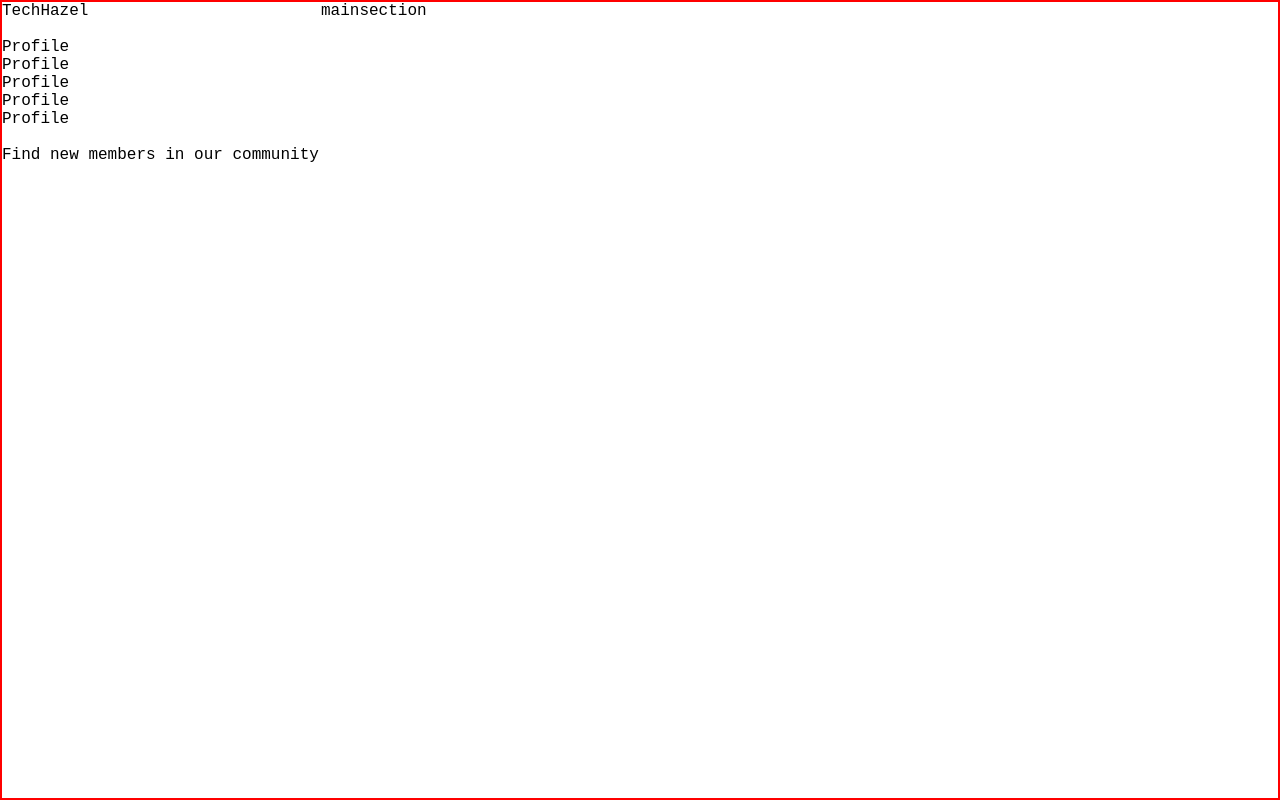
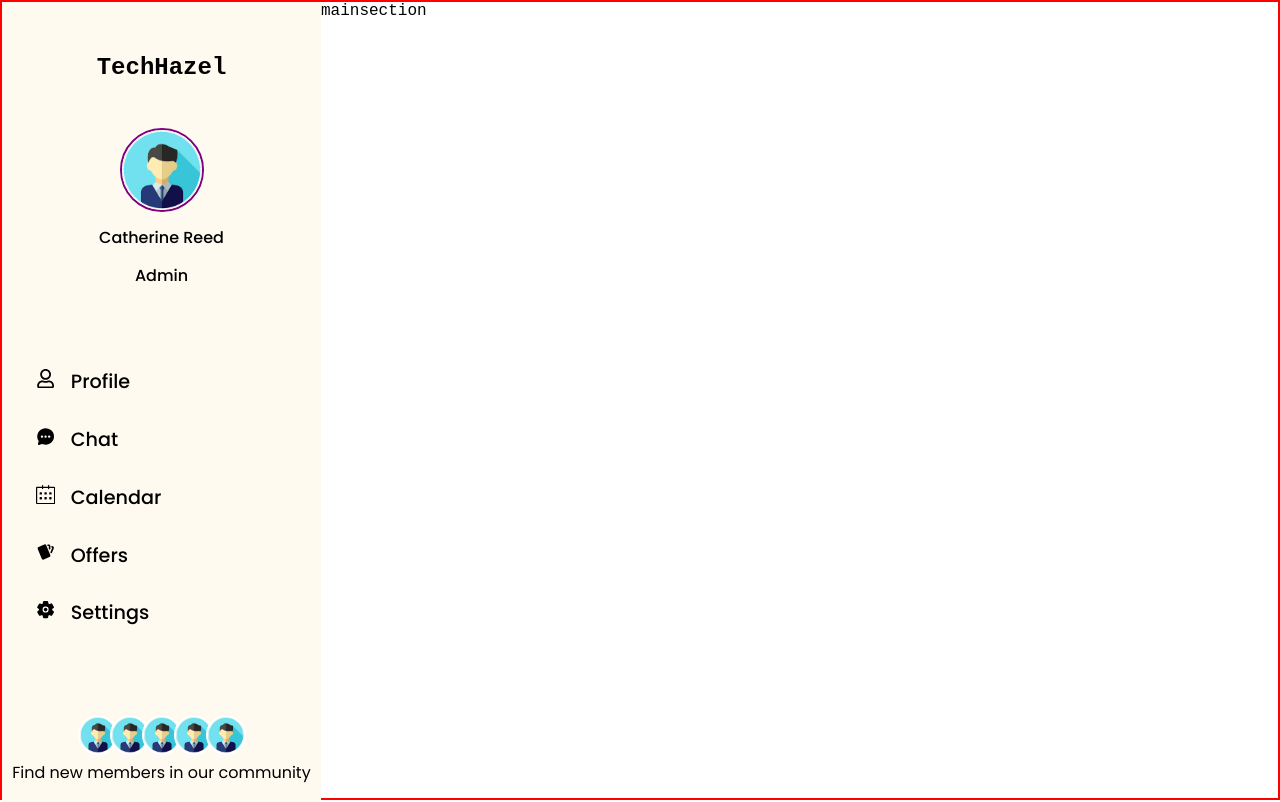
Before and after one commit to Phoenix-031/Dashboard_design, a React (Vite) app: page / in a window 1280 px wide. Built offline with nearby package versions, Linux system fonts and the light colour scheme.

Commit message:
completed base sidebar section

```diff
--- a/package.json
+++ b/package.json
@@ -27,6 +27,7 @@
     "eslint-plugin-react-hooks": "^4.6.0",
     "eslint-plugin-react-refresh": "^0.4.5",
     "postcss": "^8.4.32",
+    "react-icons": "^4.12.0",
     "sass": "^1.69.5",
     "typescript": "^5.2.2",
     "vite": "^5.0.8"
--- a/src/components/sidesection/index.tsx
+++ b/src/components/sidesection/index.tsx
@@ -1,48 +1,66 @@
 
-// import styles from './style.module.scss'
+import styles from './style.module.scss'
+
+//icons
+import { FaRegUser } from "react-icons/fa";
+import { IoChatbubbleEllipses } from "react-icons/io5";
+import { SlCalender } from "react-icons/sl";
+import { TbCardsFilled } from "react-icons/tb";
+import { IoSettings } from "react-icons/io5";
+
+// assets
+import userIcon from '@assets/profile.jpeg'
 
 const Sidesection = () => {
   return (
-    <div>
-        <div className='sidebar_heading'>
+    <div className={styles.sidebar_container}>
+        <div className={styles.sidebar_heading}>
             <img src="" alt="" />
             <span>TechHazel</span>
         </div>
 
-        <div className="sidebar_userinfo">
-            <img src="" alt="" />
-            <span></span>
-            <span></span>
+        <div className={styles.sidebar_userinfo}>
+            <div className={styles.sidebar_userinfo_imgcontainer}>
+                <img src={userIcon} alt="User image" />
+            </div>
+            <span>Catherine Reed</span>
+            <span>Admin</span>
         </div>
 
-        <ul className="sidebar_menu">
+        <ul className={styles.sidebar_menu}>
             <li>
-                <img src="" alt="" />
+                <FaRegUser />
                 <span>Profile</span>
             </li>
             <li>
-                <img src="" alt="" />
-                <span>Profile</span>
+                <IoChatbubbleEllipses />
+                <span>Chat</span>
             </li>
             <li>
-                <img src="" alt="" />
-                <span>Profile</span>
+                <SlCalender />
+                <span>Calendar</span>
             </li>
             <li>
-                <img src="" alt="" />
-                <span>Profile</span>
+                <TbCardsFilled />
+                <span>Offers</span>
             </li>
             <li>
-                <img src="" alt="" />
-                <span>Profile</span>
+                <IoSettings />
+                <span>Settings</span>
             </li>
         </ul>
 
-        <div className="sidebar_community_section_container">
-            <div className="sidebar_community_members">
-                <img src="" alt="" />
+        <div className={styles.sidebar_community_section_container}>
+            <div className={styles.sidebar_community_members}>
+                {/* <ul> */}
+                <img src={userIcon} alt="User image" />
+                <img src={userIcon} alt="User image" />
+                <img src={userIcon} alt="User image" />
+                <img src={userIcon} alt="User image" />
+                <img src={userIcon} alt="User image" />
+                {/* </ul> */}
             </div>
-            <p className="sidebar_community_section_text">Find new members in our community</p>
+            <p className={styles.sidebar_community_section_text}>Find new members in our community</p>
         </div>
     </div>
   )
--- a/src/components/sidesection/style.module.scss
+++ b/src/components/sidesection/style.module.scss
@@ -1,3 +1,112 @@
 .sidebar_container {
-    border: 2px solid green;
+    // border: 2px solid green;
+    background-color: floralwhite;
+    height: 100vh;
+    display: flex;
+    flex-direction: column;
+    justify-content: space-evenly;
+    align-items: baseline;
+    padding: 0.3rem;
+
+    &>.sidebar_heading {
+        width: 100%;
+        text-align: center;
+        // border: 2px solid red;
+        font-size: 1.5rem;
+        font-weight: 600;
+        padding: 2rem 0;
+        font-style: Poppins, sans-serif;
+    }
+
+    &>.sidebar_userinfo {
+        // border: 2px solid red;
+        display: flex;
+        flex-direction: column;
+        justify-content: center;
+        align-items: center;
+        gap: 0.8rem;
+        width: 100%;
+        height: max-content;
+        font-family: Poppins, sans-serif;
+        font-weight: 500;
+        // padding: 1rem 0;
+
+        &>.sidebar_userinfo_imgcontainer {
+            border: 2px solid purple;
+            border-radius: 50%;
+            display: flex;
+            justify-content: center;
+            align-items: center;
+            overflow: hidden;
+
+            &>img {
+                width: 5rem;
+                aspect-ratio: 1/1;
+                object-fit: cover;
+                // border: 2px solid blue;
+                // border-radius: 50%;
+            }
+
+        }
+    }
+
+    &>.sidebar_menu {
+        // border: 2px solid black;
+        display: flex;
+        justify-content: flex-start;
+        flex-direction: column;
+        width: 100%;
+        height: max-content;
+        gap: 1.8rem;
+        font-family: Poppins, sans-serif;
+        font-weight: 500;
+        justify-content: center;
+        padding: 4rem 0;
+
+        &>li {
+            // border: 2px solid blue;
+            display: flex;
+            gap: 1rem;
+            // justify-content: space-between;
+            align-items: baseline;
+            font-size: 1.2rem;
+
+            &:nth-child(n) {
+                padding: 0 1.8rem;
+            }
+        }
+    }
+
+    &>.sidebar_community_section_container {
+        // border: 2px solid red;
+        width: 100%;
+        font-family: Poppins, sans-serif;
+        line-height: 1.2rem;
+        gap: 0.5rem;
+
+        &>.sidebar_community_members {
+            display: flex;
+            // border: 2px solid blue;
+            padding: 0.5rem 0;
+            justify-content: center;
+
+            &>img {
+                width: 2.5rem;
+                aspect-ratio: 1/1;
+                object-fit: cover;
+                border-radius: 50%;
+                margin: 0 0.5rem;
+                border: 2px solid white;
+            }
+
+            &>img:nth-child(n+2) {
+                margin-left: -1rem;
+            }
+        }
+
+        &>.sidebar_community_section_text {
+            width: 100%;
+            text-align: center;
+        }
+    }
 }
--- a/src/index.css
+++ b/src/index.css
@@ -1,3 +1,5 @@
+@import url('https://fonts.googleapis.com/css2?family=Poppins:wght@300;400;500;600&display=swap');
+
 *,
 *::after,
 *::before {
--- a/vite.config.ts
+++ b/vite.config.ts
@@ -8,6 +8,7 @@ export default defineConfig({
   resolve: {
     alias: {
       '@': path.resolve(__dirname, './src'),
+      '@assets': path.resolve(__dirname, './src/assets'),
       '@public': path.resolve(__dirname, './public'),
       '@components': path.resolve(__dirname, './src/components'),
       '@pages': path.resolve(__dirname, './src/pages'),
```
Also changed, not shown: src/assets/profile.jpeg (added), 1 other file (tests, documents, lock files or other folders).
